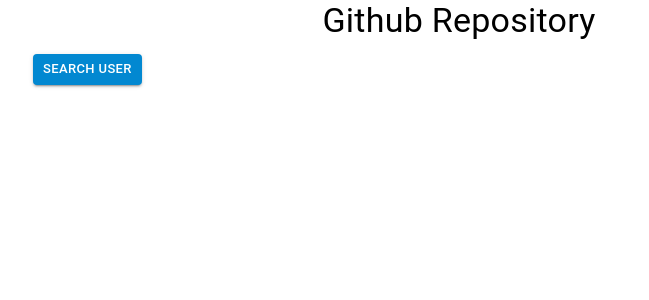
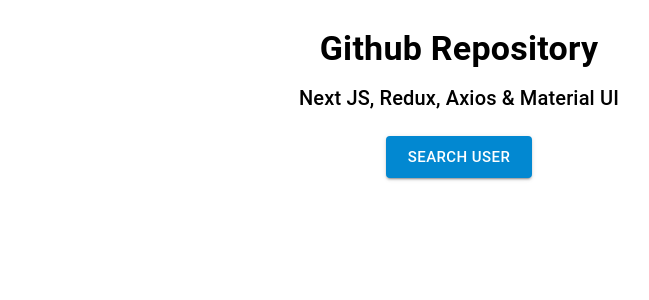
Before and after one commit to hovsmtpng/Github-Api-NextJS-Redux-Assessment-HovelySimatupang-TelkomIndonesia, a Next.js app: page / in a window 1280 px wide. Shown: the top 300 px of the page, without its empty margins (181-830 px from the left). Built offline with nearby package versions, Linux system fonts and the light colour scheme.

Commit message:
remove console

```diff
--- a/pages/_app.js
+++ b/pages/_app.js
@@ -1,11 +1,10 @@
-import '../styles/globals.css'
-import React, { useState, useEffect } from 'react';
+// import '../styles/globals.css'
+import React from 'react';
 import { useRouter } from 'next/router';
 import { Provider } from 'react-redux'
 import { useStore } from '../redux/store/index';
 
 function MyApp({ Component, pageProps }) {
-  const [loading, setLoading] = useState(true)
   const router = useRouter();
   const store = useStore(pageProps.initialReduxState)
 
--- a/pages/index.js
+++ b/pages/index.js
@@ -51,8 +51,6 @@
     setshowRepo(true)
   })
 
-
-  console.log("formInput",formInput)
   useEffect(async () => {
     if(isSearch){
       setLoading(true)
@@ -71,7 +69,7 @@
     }
   },[isSearch, setLoading, formInput, userGithub, usernames])
 
-  // if(isLoading) return <LoadingScreen/>
+  if(isLoading) return <LoadingScreen/>
 
   return (
     <>
@@ -81,8 +79,16 @@
         maxWidth: '100%',
       }}
       >
-        <Typography align="center" variant="h4" gutterBottom>
+        <Typography align="center" variant="h4" gutterBottom
+          style={{
+              paddingTop:'20px',
+              fontWeight:'bold' // this does the magic
+          }}
+        >
           Github Repository
+        </Typography>
+        <Typography align="center" variant="h6" gutterBottom>
+          Next JS, Redux, Axios & Material UI
         </Typography>
       </Box>
 
@@ -92,9 +98,14 @@
         maxWidth: '100%',
       }}
       >
-      <Stack direction="row" spacing={2}>
-        <Button size="small" variant="contained" color="info" align="center" onClick={() => setModalVisible(true)}>Search User</Button>
-      </Stack>
+        <Grid item xs={12} sm={12} md={4} lg={4}
+            style={{
+                paddingTop:'15px',
+                textAlign:'center' // this does the magic
+            }}
+        >
+        <Button size="large" variant="contained" color="info" align="center" onClick={() => setModalVisible(true)}>Search User</Button>
+        </Grid>
       <SearchOverlay
         open={modalVisible}
         setOpen={setModalVisible}
```
